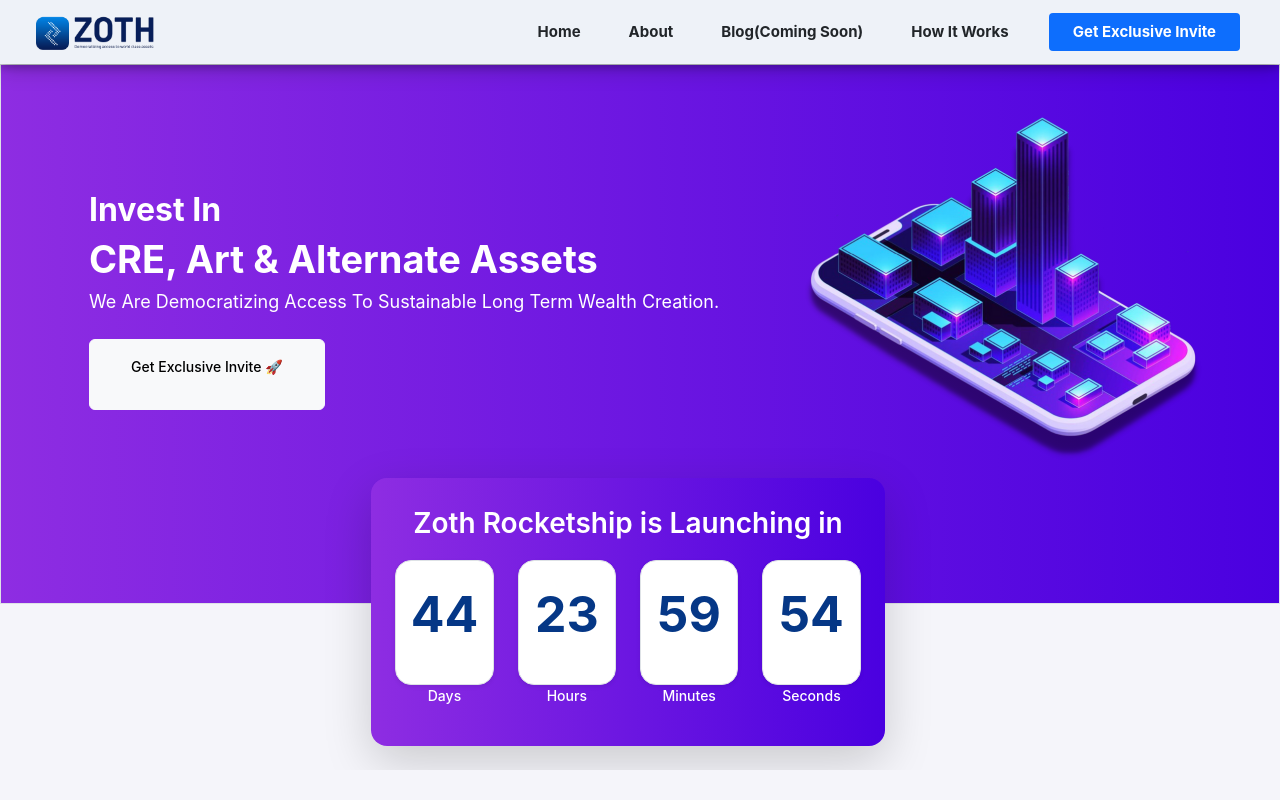
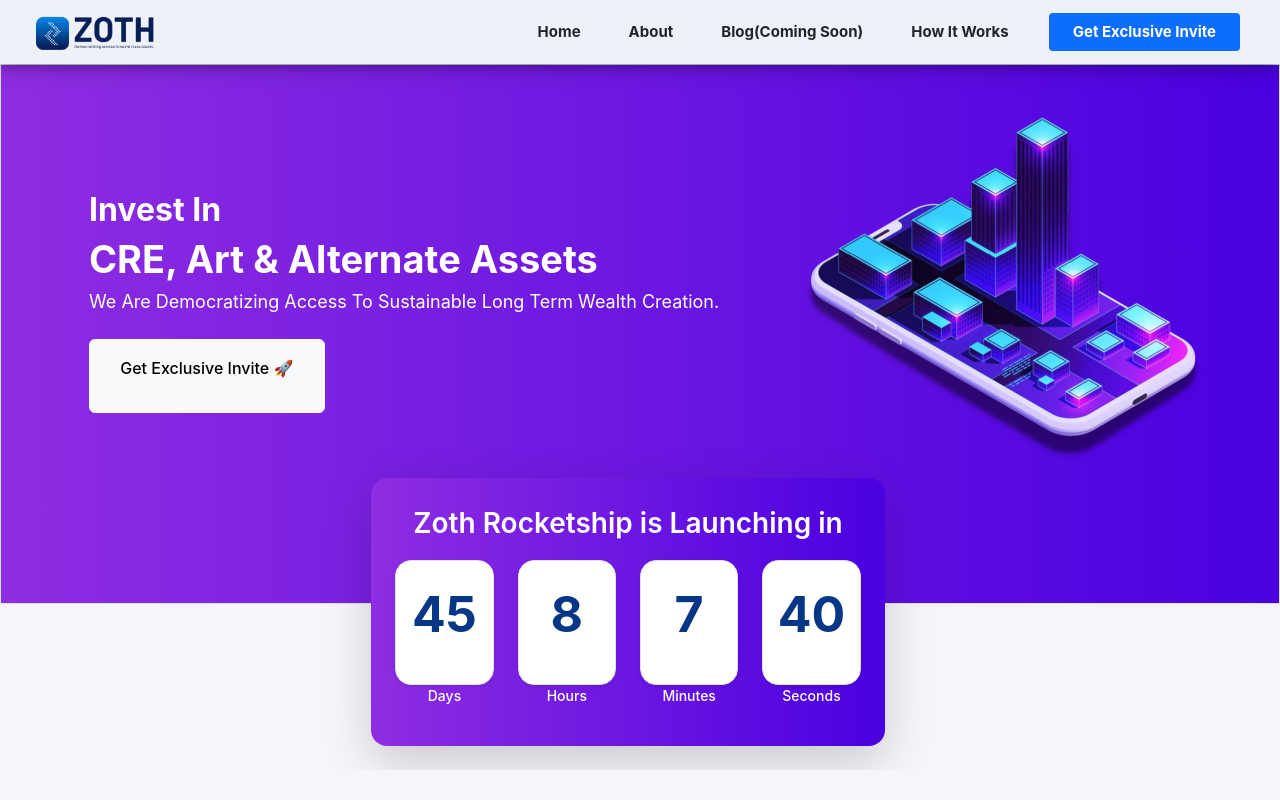
Before and after one commit to 0xZothio/website, a React (Create React App) app: page / in a window 1280 px wide. Shown: the top 800 px of the page. Built offline with nearby package versions, Linux system fonts and the light colour scheme.

Commit message:
Update Home.js

```diff
--- a/src/Screens/Home.js
+++ b/src/Screens/Home.js
@@ -162,7 +162,7 @@
             >
               <p
                 className="text-black text-center"
-                style={{ fontSize: "14px", fontWeight: "500" }}
+                style={{ fontSize: "16px", fontWeight: "500" }}
               >
                 Get Exclusive Invite 🚀
               </p>
@@ -177,7 +177,7 @@
             <div className="d-flex mt-3 justify-content-evenly row text-white">
               <Countdown
                 autoStart={true}
-                date={Date.now() + 45 * 24 * 60 * 60 * 1000}
+                date={1669479291119 + 45 * 24 * 60 * 60 * 1000 }
                 zeroPadDays={2}
                 zeroPadTime={2}
                 renderer={renderer}
```
